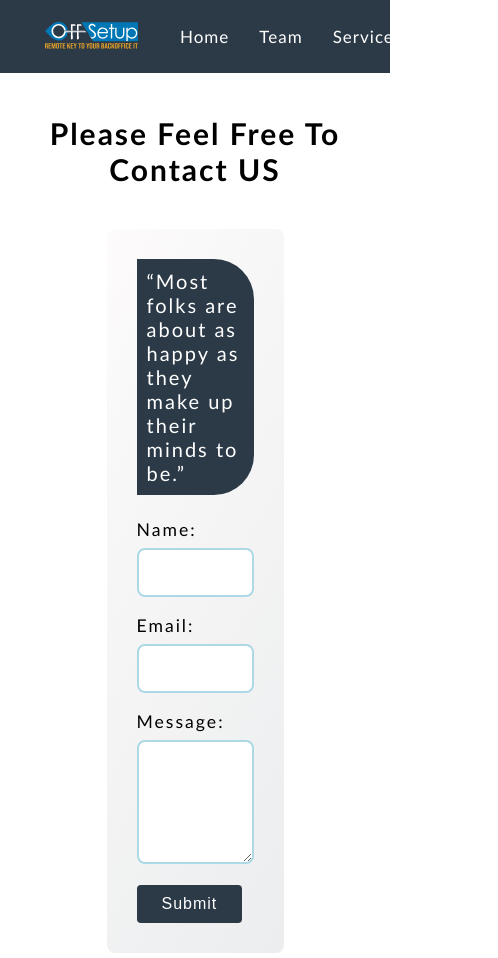
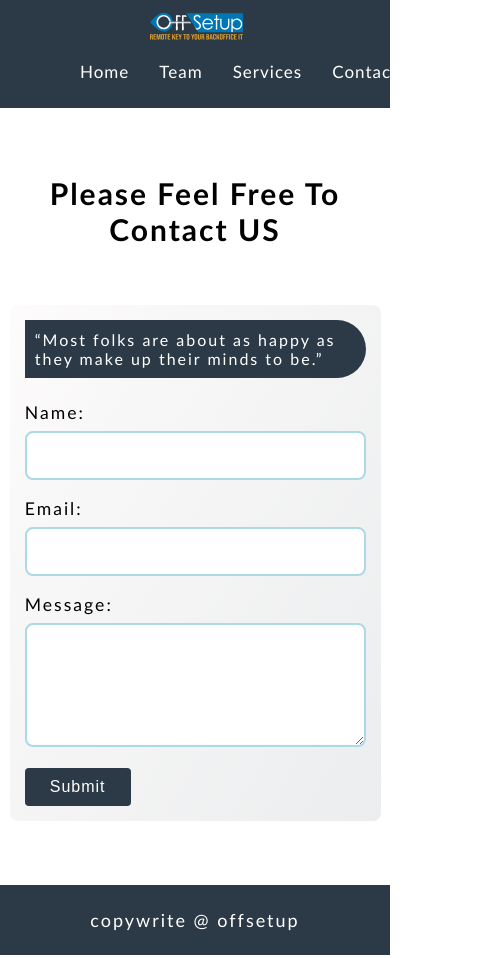
Before and after one commit to adil-asar/Offsetup-task-1, a plain HTML site: page contact.html in a window 390 px wide. Shown: the top 958 px of the page, 498 px wide, since content can reach past the window. Drawn offline with Linux system fonts and the light colour scheme.

Commit message:
responisve

```diff
--- a/css/global.css
+++ b/css/global.css
@@ -8,6 +8,7 @@ body {
     background-color: rgb(44, 58, 71);
     color: #fff;
     display: flex;
+    flex-wrap: wrap;
     justify-content: space-between;
     align-items: center;
     padding: 10px 40px;
@@ -104,6 +105,7 @@ font-size: 18px;
 .team-section .team-layout{
     display: flex;
     flex-wrap: wrap;
+    width: 100%;
     justify-content: space-evenly;
 }
 
@@ -134,7 +136,11 @@ font-size: 18px;
 
 .contact-section{
     margin:2rem auto;
-    width: 80%;
+    width: 100%;
+    display: flex;
+    justify-content: center;
+    flex-direction: column;
+    align-items: center;
 }
 .contact-section h1{
     text-align: center;
@@ -198,3 +204,18 @@ button {
     margin: auto;
     letter-spacing: 1px;
 }
+
+@media only screen and (max-width: 600px) {
+    .team-section .team-layout article{ width: 100%; }
+    .menu { width: 100%; }
+   .logo { text-align: center; }
+   .team-section .team-layout article img{ width: 100%;  height: 180px;}
+   .team-section .team-layout article p{ font-size: 15px;  width: 100%;}
+   form {   width: 92%; padding: 15px ;}
+.contact-section{    width: 95%;  }
+.quotes{
+    font-size: 16px;
+
+}
+
+}
```
